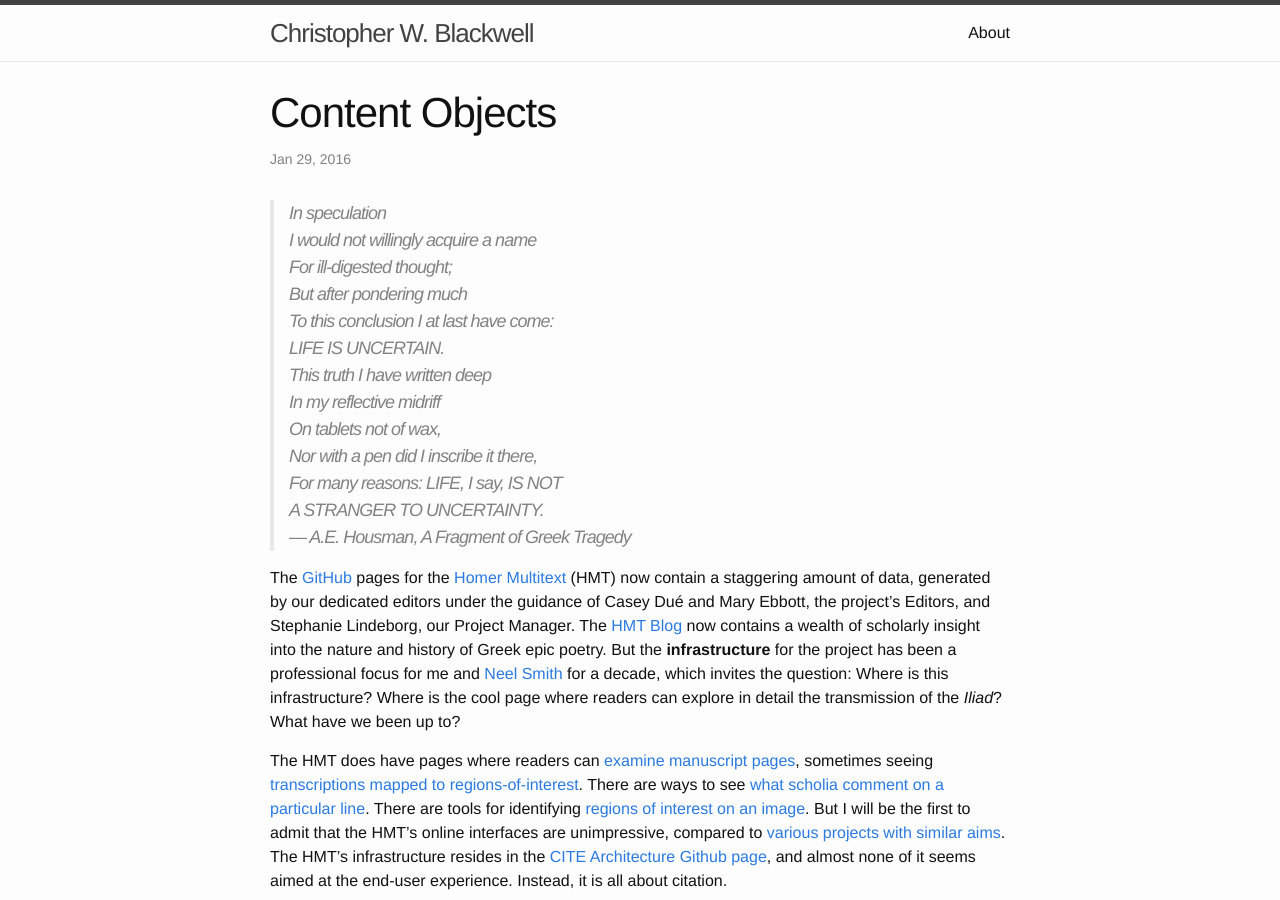
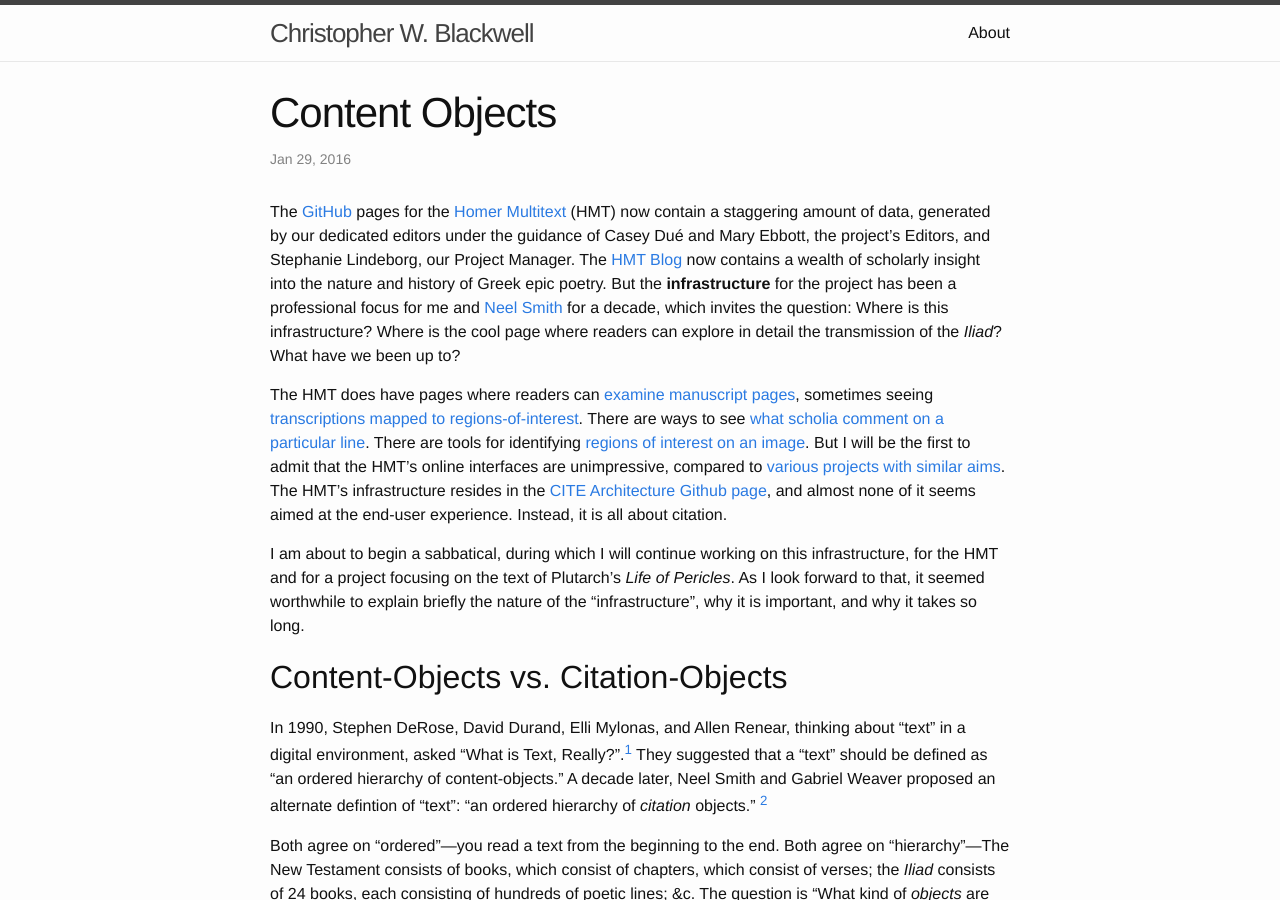
Before and after one commit to Eumaeus/Eumaeus.github.io, a Jekyll site: the page built from _posts/2016-01-29-content1.markdown, in a window 1280 px wide and 900 px high. Built offline with Jekyll 4.4.1, drawn with Linux system fonts in a browser that asks for light colours; Markdown is read by kramdown in place of the engine named in the settings.

Commit message:
Deleted silly quotation.

```diff
--- a/_posts/2016-01-29-content1.markdown
+++ b/_posts/2016-01-29-content1.markdown
@@ -2,20 +2,6 @@
 layout: post
 title: Content Objects
 ---
-
-> In speculation
-> I would not willingly acquire a name
-> For ill-digested thought;
-> But after pondering much
-> To this conclusion I at last have come:
-> LIFE IS UNCERTAIN.
-> This truth I have written deep
-> In my reflective midriff
-> On tablets not of wax,
-> Nor with a pen did I inscribe it there,
-> For many reasons:  LIFE, I say, IS NOT
-> A STRANGER TO UNCERTAINTY.
-> — A.E. Housman, *A Fragment of Greek Tragedy*
 
 The [GitHub](https://github.com/homermultitext/) pages for the [Homer Multitext](http://www.homermultitext.org) (HMT) now contain a staggering amount of data, generated by our dedicated editors under the guidance of Casey Dué and Mary Ebbott, the project's Editors, and Stephanie Lindeborg, our Project Manager. The [HMT Blog](http://homermultitext.blogspot.com) now contains a wealth of scholarly insight into the nature and history of Greek epic poetry. But the **infrastructure** for the project has been a professional focus for me and [Neel Smith](http://neelsmith.github.io) for a decade, which invites the question: Where is this infrastructure? Where is the cool page where readers can explore in detail the transmission of the *Iliad*? What have we been up to?
 
```
